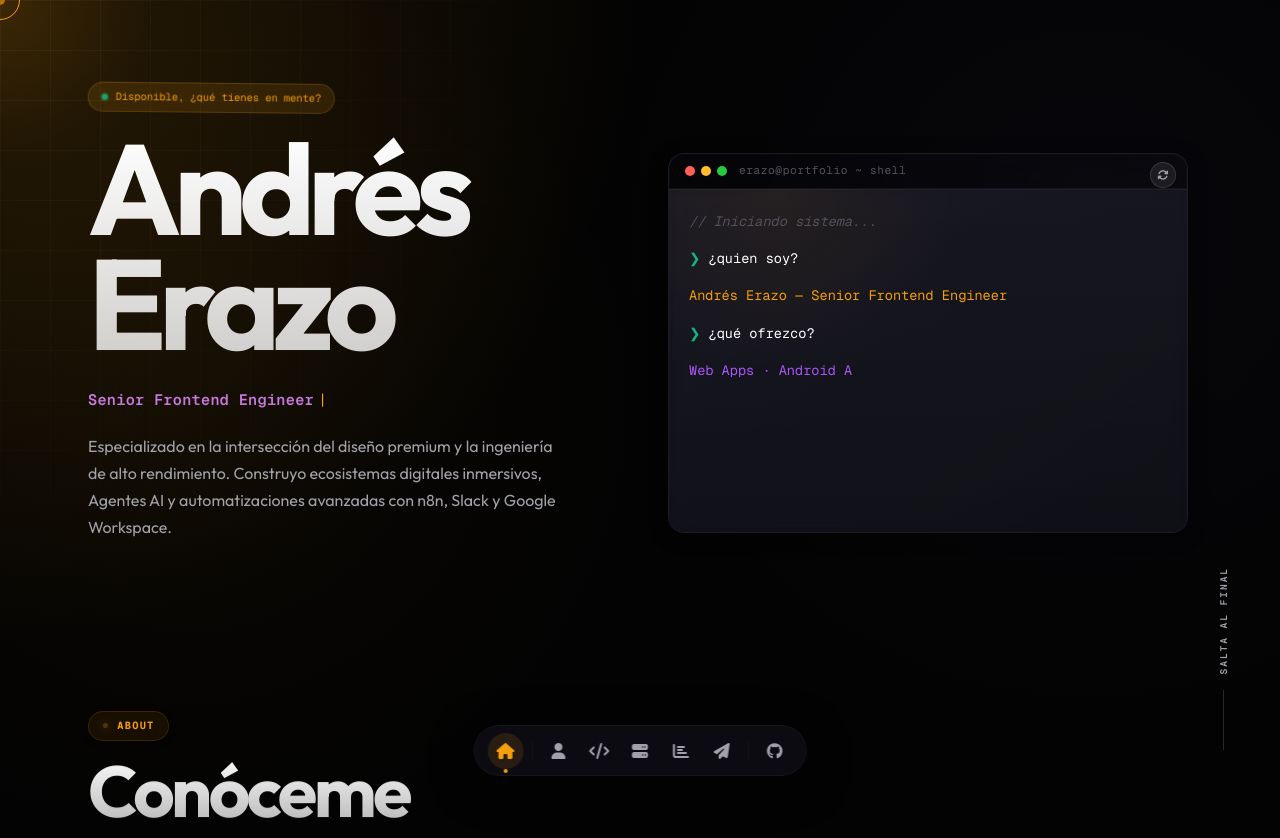
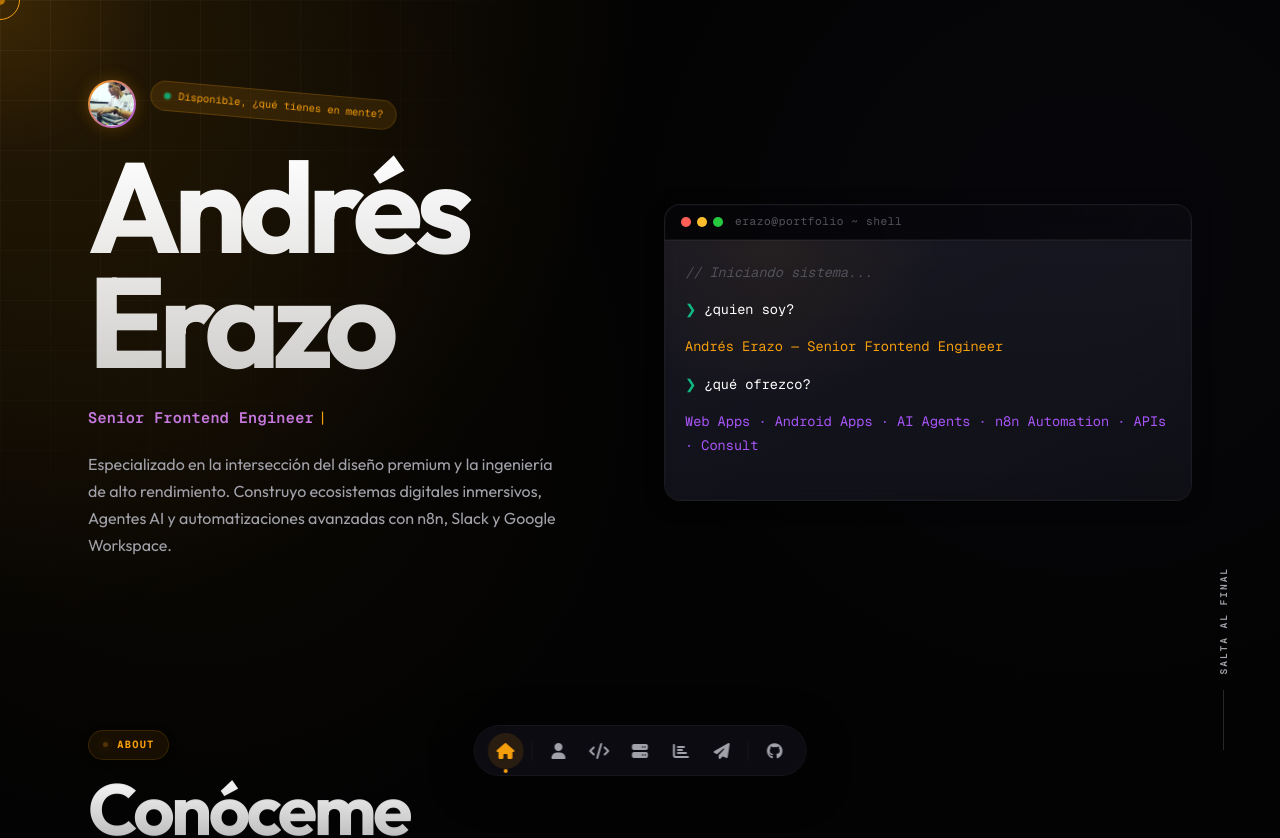
Before and after one commit to erazoandres/portafolio, a React (Vite) app: page / in a window 1280 px wide. Shown: the top 838 px of the page. Built offline with nearby package versions, Linux system fonts and the light colour scheme.

Commit message:
feat: integrate personal profile image into HeroSection and AboutSection

```diff
--- a/src/components/AboutSection.jsx
+++ b/src/components/AboutSection.jsx
@@ -16,10 +16,15 @@ export default function AboutSection() {
       <div className="bento-grid bento-grid-3 stagger-children">
         <FadeIn>
           <TerminalCard filename="history.ts">
-            <div className="about-icon">
-              <i className="fas fa-terminal"></i>
+            <div className="about-header">
+              <div className="about-avatar-wrapper">
+                <img src="/assets/foto.webp" alt="Andrés Erazo" className="about-avatar" />
+              </div>
+              <div className="about-title-group">
+                <h3>Mi Historia</h3>
+                <span className="about-subtitle">Full Stack & Mobile Dev</span>
+              </div>
             </div>
-            <h3>Mi Historia</h3>
             <p>
 Más de 10 años convirtiendo ideas en productos digitales que la gente disfruta usar. Trabajo con fundadores, empresas y equipos que saben lo que quieren lograr, pero necesitan a alguien que lo haga realidad — con criterio, con calidad y sin vueltas. Si tu producto tiene que verse bien y funcionar mejor, estás en el lugar correcto.
             </p>
--- a/src/components/HeroSection.jsx
+++ b/src/components/HeroSection.jsx
@@ -14,19 +14,11 @@ export default function HeroSection({ onNavigate }) {
   const [visibleLines, setVisibleLines] = useState([]);
   const [displayedRole, setDisplayedRole] = useState('');
   const [glitchedName, setGlitchedName] = useState(NAME_TEXT);
-  const [isFlipped, setIsFlipped] = useState(false);
   const ROLE_TEXT = 'Senior Frontend Engineer';
   const GLITCH_CHARS = 'ABCDEFGHIJKLMNOPQRSTUVWXYZ0123456789@#$%^&*';
   const containerRef = useRef(null);
 
-  const toggleFlip = () => {
-    const flipper = containerRef.current?.querySelector('.terminal-card-flipper');
-    if (!flipper) return;
-    const currentRotate = gsap.getProperty(flipper, 'rotateY') || (isFlipped ? 180 : 0);
-    const nextRotate = currentRotate >= 90 ? 0 : 180;
-    gsap.to(flipper, { rotateY: nextRotate, duration: 1.1, ease: 'power3.inOut' });
-    setIsFlipped(nextRotate >= 90);
-  };
+
 
   useGSAP(() => {
     // Initial reveal animations
@@ -71,15 +63,7 @@ export default function HeroSection({ onNavigate }) {
         ease: 'power2.out'
       }, '-=0.6');
 
-    // Automatic 3D Card Flip from photo to terminal shell
-    tl.to('.terminal-card-flipper', {
-      rotateY: 180,
-      duration: 1.2,
-      ease: 'power3.inOut',
-      onComplete: () => setIsFlipped(true),
-    }, 1.2);
-
-    // Terminal typing logic with GSAP (triggers right as flip finishes)
+    // Terminal typing logic with GSAP (more precise than setTimeouts)
     let lineIndex = 0;
     const typeNextLine = () => {
       if (lineIndex >= heroLinesData.length) return;
@@ -111,7 +95,7 @@ export default function HeroSection({ onNavigate }) {
       });
     };
 
-    gsap.delayedCall(2.2, typeNextLine);
+    gsap.delayedCall(1.2, typeNextLine);
 
   }, { scope: containerRef });
 
@@ -119,8 +103,13 @@ export default function HeroSection({ onNavigate }) {
     <section id="hero" className="section hero" ref={containerRef}>
       <div className="hero-layout">
         <div className="hero-intro">
+          <div className="hero-profile-header">
+            <div className="hero-avatar-wrapper">
+              <img src="/assets/foto.webp" alt="Andrés Erazo" className="hero-avatar" />
+            </div>
             <div className="hero-badge">
               <span className="status-dot"></span> Disponible, ¿qué tienes en mente?
+            </div>
           </div>
 
           <h1 className="hero-name">
@@ -146,33 +135,7 @@ export default function HeroSection({ onNavigate }) {
         </div>
 
         <div className="hero-terminal-wrapper">
-          <div className={`terminal-card-flipper ${isFlipped ? 'is-flipped' : ''}`}>
-            {/* Front Face: Andrés' Photo */}
-            <div className="terminal-face terminal-face-photo">
-              <TerminalCard filename="erazo@portfolio ~ profile.jpg" className="hero-terminal photo-terminal" onFlip={toggleFlip}>
-                <div className="hero-photo-card">
-                  <div className="hero-photo-wrapper">
-                    <img src="/assets/hero-photo.jpg" alt="Andrés Erazo" className="hero-photo-img" />
-                    <div className="hero-photo-gradient-overlay"></div>
-                    <div className="hero-photo-scanlines"></div>
-                  </div>
-                  <div className="hero-photo-info">
-                    <div className="hero-photo-author">
-                      <h4>Andrés Erazo</h4>
-                      <span className="hero-photo-role">Ingeniero de Sistemas</span>
-                    </div>
-                    <div className="hero-photo-tags">
-                      <span className="hero-photo-tag"><i className="fas fa-graduation-cap"></i> Univ. Javeriana</span>
-                      <span className="hero-photo-tag"><i className="fas fa-code"></i> Full Stack</span>
-                    </div>
-                  </div>
-                </div>
-              </TerminalCard>
-            </div>
-
-            {/* Back Face: Terminal Shell */}
-            <div className="terminal-face terminal-face-shell">
-              <TerminalCard filename="erazo@portfolio ~ shell" className="hero-terminal" onFlip={toggleFlip}>
+          <TerminalCard filename="erazo@portfolio ~ shell" className="hero-terminal">
             {visibleLines.map((line, idx) => (
               <div key={idx} className={`line ${line.type}`}>
                 {line.type === 'cmd' && <span className="prompt">❯ </span>}
@@ -185,8 +148,6 @@ export default function HeroSection({ onNavigate }) {
           </TerminalCard>
         </div>
       </div>
-        </div>
-      </div>
     </section>
   );
 }
--- a/src/components/TerminalCard.jsx
+++ b/src/components/TerminalCard.jsx
@@ -1,7 +1,7 @@
 /**
  * Reusable terminal-style card with macOS-like window chrome (dots + filename).
  */
-export default function TerminalCard({ filename, children, className = '', onFlip, ...props }) {
+export default function TerminalCard({ filename, children, className = '', ...props }) {
   return (
     <div className={`term-card ${className}`} tabIndex={0} {...props}>
       <div className="term-header">
@@ -11,11 +11,6 @@ export default function TerminalCard({ filename, children, className = '', onFli
           <span></span>
         </div>
         <span className="term-filename">{filename}</span>
-        {onFlip && (
-          <button type="button" className="terminal-flip-btn" onClick={onFlip} title="Girar tarjeta">
-            <i className="fas fa-sync-alt" aria-hidden="true"></i>
-          </button>
-        )}
       </div>
       <div className="term-body">
         {children}
--- a/src/style.css
+++ b/src/style.css
@@ -344,6 +344,51 @@ img {
   color: var(--text-primary);
 }
 
+.about-header {
+  display: flex;
+  align-items: center;
+  gap: 0.85rem;
+  margin-bottom: 0.65rem;
+}
+
+.about-avatar-wrapper {
+  width: 52px;
+  height: 52px;
+  border-radius: 14px;
+  padding: 2px;
+  background: linear-gradient(135deg, rgba(245, 158, 11, 0.4), rgba(168, 85, 247, 0.4));
+  box-shadow: 0 4px 16px rgba(0, 0, 0, 0.4), 0 0 12px rgba(245, 158, 11, 0.15);
+  flex-shrink: 0;
+  overflow: hidden;
+  transition: transform var(--transition-smooth);
+}
+
+.about-avatar-wrapper:hover {
+  transform: scale(1.05);
+}
+
+.about-avatar {
+  width: 100%;
+  height: 100%;
+  border-radius: 12px;
+  object-fit: cover;
+  display: block;
+}
+
+.about-title-group h3 {
+  margin: 0 !important;
+  font-size: 1.25rem !important;
+  line-height: 1.2;
+}
+
+.about-subtitle {
+  font-family: var(--font-mono);
+  font-size: 0.72rem;
+  color: var(--accent);
+  display: block;
+  margin-top: 0.15rem;
+}
+
 .term-body p {
   color: var(--text-secondary);
   font-size: 0.95rem;
@@ -615,220 +660,43 @@ img {
   width: 100%;
 }
 
-@media (min-width: 992px) {
-  .hero-layout {
-    grid-template-columns: 1.1fr 0.9fr;
-    gap: 3rem;
-  }
-}
-
-/* ─── HERO 3D TERMINAL CARD FLIP ─── */
-.hero-terminal-wrapper {
-  perspective: 1400px;
-  position: relative;
-  width: 100%;
-  max-width: 520px;
-  margin: 0 auto;
-}
-
-.terminal-card-flipper {
-  position: relative;
-  width: 100%;
-  min-height: 380px;
-  transform-style: preserve-3d;
-  will-change: transform;
-}
-
-.terminal-face {
-  backface-visibility: hidden;
-  -webkit-backface-visibility: hidden;
-  width: 100%;
-  height: 100%;
-  transform-style: preserve-3d;
-}
-
-.terminal-face-photo {
-  position: absolute;
-  top: 0;
-  left: 0;
-  right: 0;
-  bottom: 0;
-  z-index: 2;
-  transform: rotateY(0deg);
-}
-
-.terminal-face-photo .term-card,
-.terminal-face-shell .term-card {
-  height: 100%;
-  min-height: 380px;
-  display: flex;
-  flex-direction: column;
-}
-
-.terminal-face-photo .term-body {
-  padding: 0.5rem;
-  flex-grow: 1;
-  display: flex;
-}
-
-.terminal-face-shell {
-  transform: rotateY(180deg);
-  position: relative;
-  z-index: 1;
-}
-
-.hero-photo-card {
-  position: relative;
-  width: 100%;
-  height: 100%;
-  min-height: 320px;
-  display: flex;
-  flex-direction: column;
-  border-radius: var(--radius-md);
-  overflow: hidden;
-  background: #09090e;
-  border: 1px solid rgba(255, 255, 255, 0.08);
-  box-shadow: inset 0 0 0 1px rgba(255, 255, 255, 0.03);
-}
-
-.hero-photo-wrapper {
-  position: relative;
-  width: 100%;
-  height: 100%;
-  flex-grow: 1;
-  overflow: hidden;
-}
-
-.hero-photo-img {
-  width: 100%;
-  height: 100%;
-  object-fit: cover;
-  object-position: center 15%;
-  display: block;
-  filter: contrast(1.08) brightness(0.92);
-  transition: transform 0.8s cubic-bezier(0.165, 0.84, 0.44, 1);
-}
-
-.hero-photo-card:hover .hero-photo-img {
-  transform: scale(1.04);
-}
-
-.hero-photo-gradient-overlay {
-  position: absolute;
-  inset: 0;
-  background: linear-gradient(
-    to bottom,
-    rgba(10, 10, 16, 0.05) 0%,
-    rgba(10, 10, 16, 0.35) 55%,
-    rgba(10, 10, 16, 0.95) 100%
-  );
-  pointer-events: none;
-}
-
-.hero-photo-scanlines {
-  position: absolute;
-  inset: 0;
-  background: repeating-linear-gradient(
-    0deg,
-    rgba(0, 0, 0, 0.12),
-    rgba(0, 0, 0, 0.12) 1px,
-    transparent 1px,
-    transparent 3px
-  );
-  opacity: 0.25;
-  pointer-events: none;
-}
-
-.hero-photo-info {
-  position: absolute;
-  bottom: 0;
-  left: 0;
-  right: 0;
-  padding: 1.1rem 1.25rem;
-  z-index: 5;
-  display: flex;
-  justify-content: space-between;
-  align-items: flex-end;
-  gap: 1rem;
-}
-
-.hero-photo-author h4 {
-  margin: 0;
-  font-size: 1.15rem;
-  font-weight: 700;
-  color: #ffffff;
-  letter-spacing: -0.02em;
-  text-shadow: 0 2px 10px rgba(0, 0, 0, 0.8);
-}
-
-.hero-photo-role {
-  display: block;
-  font-size: 0.78rem;
-  color: var(--accent);
-  font-family: var(--font-mono);
-  font-weight: 600;
-  margin-top: 0.15rem;
-}
-
-.hero-photo-tags {
-  display: flex;
-  flex-direction: column;
-  align-items: flex-end;
-  gap: 0.35rem;
-}
-
-.hero-photo-tag {
-  display: inline-flex;
-  align-items: center;
-  gap: 0.4rem;
-  font-size: 0.7rem;
-  font-family: var(--font-mono);
-  color: rgba(255, 255, 255, 0.9);
-  background: rgba(255, 255, 255, 0.08);
-  border: 1px solid rgba(255, 255, 255, 0.12);
-  padding: 0.25rem 0.65rem;
-  border-radius: 999px;
-  backdrop-filter: blur(8px);
-  -webkit-backdrop-filter: blur(8px);
-}
-
-.hero-photo-tag i {
-  color: var(--accent);
-  font-size: 0.68rem;
-}
-
-.terminal-flip-btn {
-  position: absolute;
-  top: 0.5rem;
-  right: 0.7rem;
-  z-index: 15;
-  background: rgba(255, 255, 255, 0.08);
-  border: 1px solid rgba(255, 255, 255, 0.12);
-  color: var(--text-secondary);
-  width: 26px;
-  height: 26px;
-  border-radius: 50%;
-  display: inline-flex;
-  align-items: center;
-  justify-content: center;
-  font-size: 0.68rem;
-  cursor: pointer;
-  transition: all 0.3s ease;
-}
-
-.terminal-flip-btn:hover {
-  color: var(--accent);
-  background: rgba(245, 158, 11, 0.18);
-  border-color: var(--accent);
-  transform: rotate(180deg);
-}
-
 .hero-intro {
   display: flex;
   flex-direction: column;
   gap: 1.25rem;
   position: relative;
   z-index: 2;
+}
+
+.hero-profile-header {
+  display: flex;
+  align-items: center;
+  gap: 0.85rem;
+  flex-wrap: wrap;
+}
+
+.hero-avatar-wrapper {
+  position: relative;
+  width: 48px;
+  height: 48px;
+  border-radius: 50%;
+  padding: 2px;
+  background: linear-gradient(135deg, var(--accent), var(--accent-secondary));
+  box-shadow: 0 0 16px rgba(245, 158, 11, 0.25);
+  flex-shrink: 0;
+  transition: transform var(--transition-smooth);
+}
+
+.hero-avatar-wrapper:hover {
+  transform: scale(1.08);
+}
+
+.hero-avatar {
+  width: 100%;
+  height: 100%;
+  border-radius: 50%;
+  object-fit: cover;
+  display: block;
 }
 
 .hero-badge {
```
Lines whose indentation alone changed are shown as unchanged.
